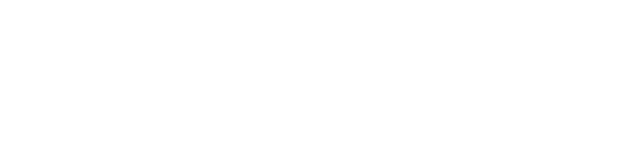
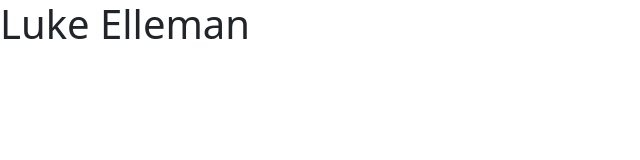
Before and after one commit to E11eman/E11eman.github.io, a plain HTML site: page index.html in a window 1280 px wide. Shown: the whole page, without its empty margins (0-640 px from the left). Drawn offline with nearby package versions, Linux system fonts and the light colour scheme.

Commit message:
added h1 tag

```diff
--- a/index.html
+++ b/index.html
@@ -11,7 +11,7 @@
 </head>
 <body>
     <header>
-
+        <h1>Luke Elleman</h1>
     </header>
 </body>
 </html>
```
